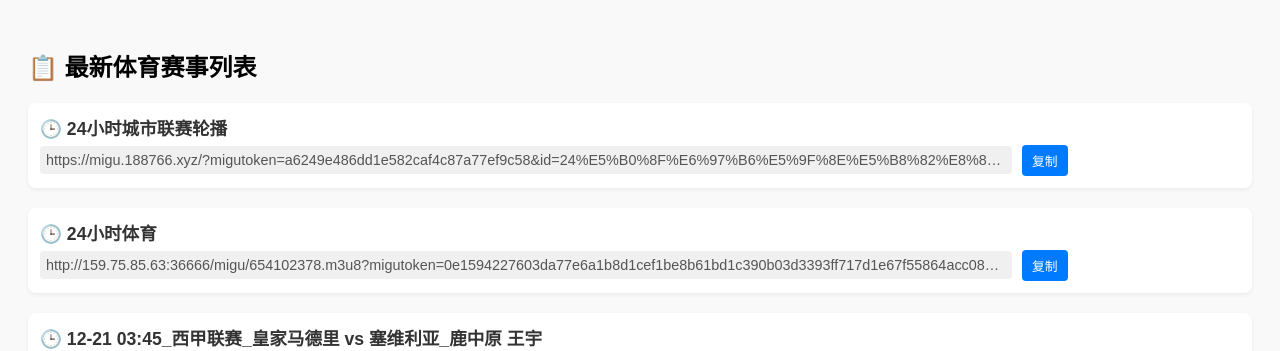
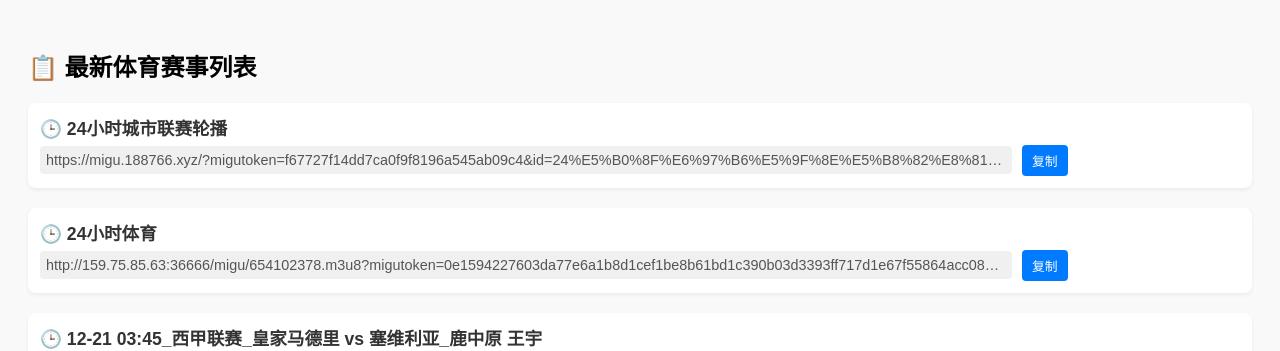
Before and after one commit to kimwang1978/iptv.github.io, a Jekyll site: the page tiyu.html, which Jekyll copies as it is, in a window 1280 px wide and 900 px high. Shown: the top 351 px of the window. Built offline with Jekyll 4.4.1, drawn with Linux system fonts in a browser that asks for light colours.

Commit message:
Sync File 2026-01-29 04:41:12

```diff
--- a/tiyu.html
+++ b/tiyu.html
@@ -52,7 +52,7 @@
         <div class="item">
             <div class="title">🕒 24小时城市联赛轮播</div>
             <div class="url-wrapper">
-                <div class="url" id="url_0">https://migu.188766.xyz/?migutoken=a6249e486dd1e582caf4c87a77ef9c58&id=24%E5%B0%8F%E6%97%B6%E5%9F%8E%E5%B8%82%E8%81%94%E8%B5%9B%E8%BD%AE%E6%92%AD%E5%8F%B0&type=yy</div>
+                <div class="url" id="url_0">https://migu.188766.xyz/?migutoken=f67727f14dd7ca0f9f8196a545ab09c4&id=24%E5%B0%8F%E6%97%B6%E5%9F%8E%E5%B8%82%E8%81%94%E8%B5%9B%E8%BD%AE%E6%92%AD%E5%8F%B0&type=yy</div>
                 <button class="copy-btn" onclick="copyToClipboard('url_0')">复制</button>
             </div>
         </div>
```
